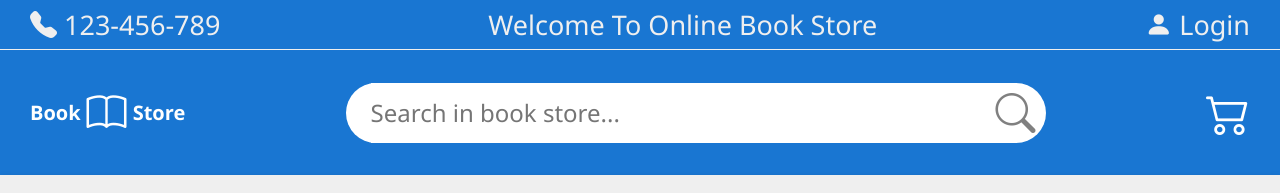
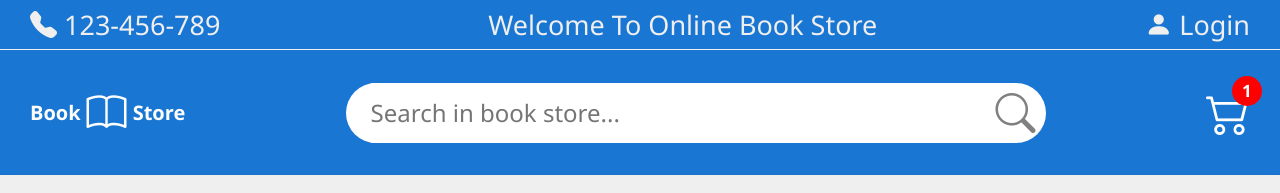
Before and after one commit to David-111409/Book-Store-Project, a React (Vite) app: page / in a window 1280 px wide. Shown: the top 193 px of the page. Built offline with nearby package versions, Linux system fonts and the light colour scheme.

Commit message:
cart notification

```diff
--- a/src/components/header/Middle.jsx
+++ b/src/components/header/Middle.jsx
@@ -14,6 +14,7 @@ const Middle = () => {
         <i className="bi bi-search"></i>
       </div>
       <Link to="/cart" className="header-middle-cart-wrapper">
+        <b className="cart-notification">1</b>
         <i className="bi bi-cart2"></i>
       </Link>
     </div>
--- a/src/components/header/header.css
+++ b/src/components/header/header.css
@@ -82,6 +82,24 @@ header {
   cursor: pointer;
 }
 
+.header-middle-cart-wrapper {
+  position: relative;
+}
+
+.cart-notification {
+  position: absolute;
+  top: -7px;
+  right: -12px;
+  color: white;
+  background-color: red;
+  border-radius: 50%;
+  width: 30px;
+  height: 30px;
+  display: flex;
+  align-items: center;
+  justify-content: center;
+  font-size: 17px;
+}
 /* NavBar */
 nav {
   background-color: var(--main-color);
```
